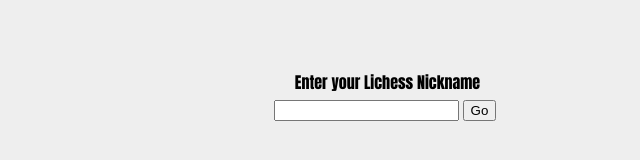
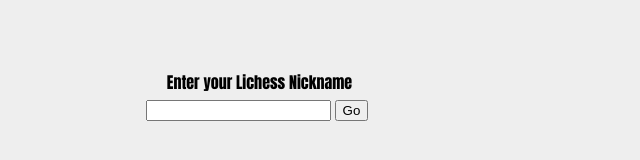
Before and after one commit to Dani4kor/lichess-page, a browser extension: page src/static/template/options.html in a window 1280 px wide. Shown: the whole page, without its empty margins (383-1023 px from the left). Drawn offline with Linux system fonts and the light colour scheme; no server answers.

Commit message:
fix html

```diff
--- a/src/static/template/options.html
+++ b/src/static/template/options.html
@@ -13,7 +13,7 @@
 
 <body>
     <div class='main'>
-        <div class='main-center'>
+        <div class='main-center-opt'>
             <p style="display: block;">Enter your Lichess Nickname</p>
             <input type="text" name="inputname" id="inputname" style="display: inline-block;">
             <button type="submit" id="submit" style="display: inline-block;">Go</button>
```
